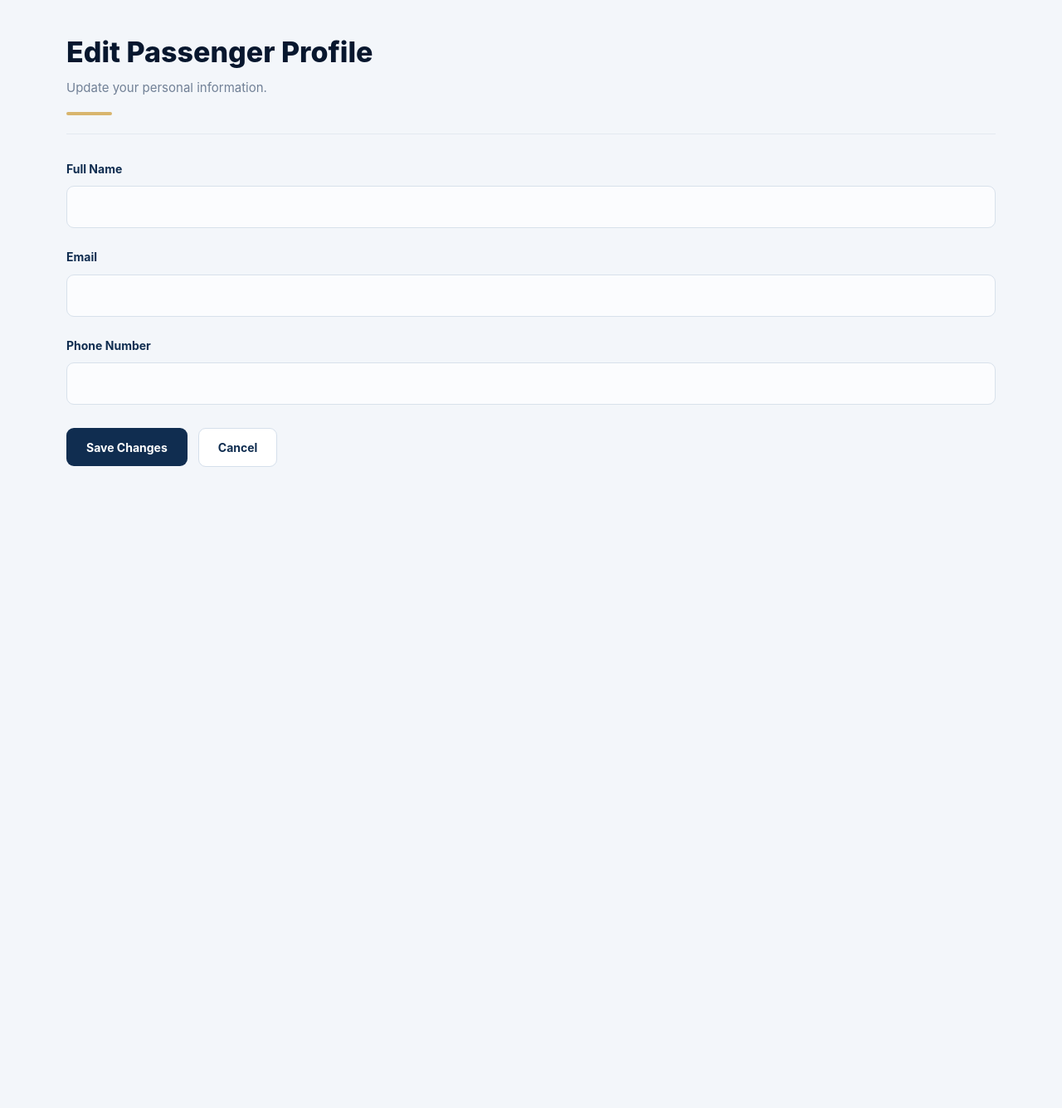
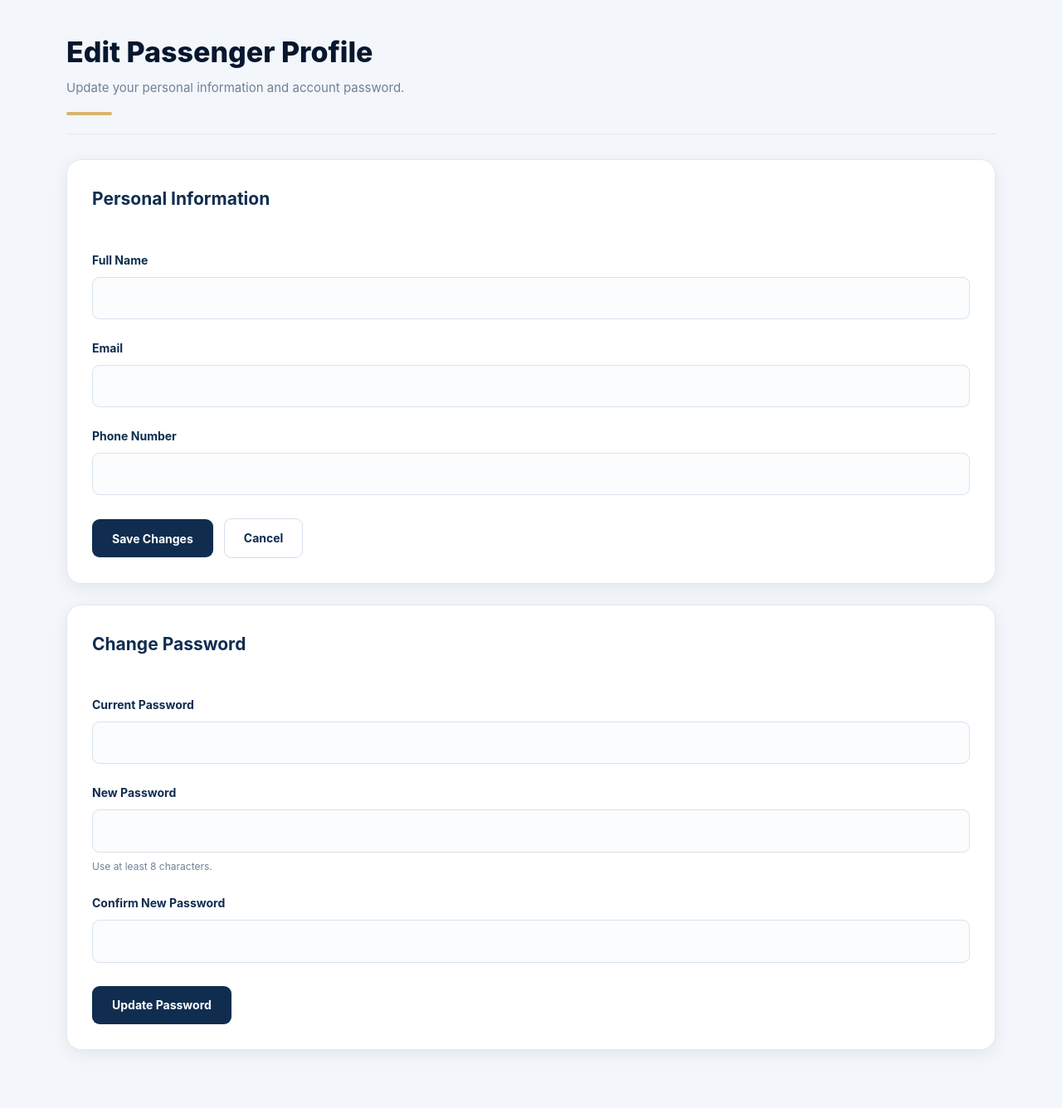
Before and after one commit to carolleow2567-svg/Computerized-Reservation-System, a PHP site: template app/views/passengers/edit.php in a window 1280 px wide. Shown: the whole page at 83% size. Before the commit the page ends 563 px from the top, so only its background shows below. Run offline with PHP 8.4, Linux system fonts and the light colour scheme; the template is opened without the code that fills it, so the values that code supplies are empty.

Commit message:
Add CSRF-protected password change form

```diff
--- a/app/views/passengers/edit.php
+++ b/app/views/passengers/edit.php
@@ -1,9 +1,8 @@
-
 <?php
 $passenger = $passenger ?? [];
 
-$e = function ($value) {
-    return htmlspecialchars((string) $value, ENT_QUOTES, 'UTF-8');
+$e = static function ($value) {
+    return htmlspecialchars((string) ($value ?? ''), ENT_QUOTES | ENT_SUBSTITUTE, 'UTF-8');
 };
 ?>
 
@@ -21,18 +20,25 @@ $e = function ($value) {
 
     <div class="page-header">
         <h1>Edit Passenger Profile</h1>
-        <p>Update your personal information.</p>
+        <p>Update your personal information and account password.</p>
     </div>
 
-    <div class="form-section">
+    <?php if (!empty($error)): ?>
+        <div class="error-message" role="alert"><?= $e($error) ?></div>
+    <?php endif; ?>
 
-        <?php if (!empty($error)): ?>
-            <div class="error-message">
-                <?= $e($error) ?>
-            </div>
-        <?php endif; ?>
+    <?php if (!empty($success)): ?>
+        <div class="success-message" role="status"><?= $e($success) ?></div>
+    <?php endif; ?>
+
+    <div class="table-section">
+        <div class="table-heading">
+            <h2>Personal Information</h2>
+        </div>
 
         <form method="POST" action="passenger-edit.php">
+            <input type="hidden" name="csrf_token" value="<?= $e(csrf_token()) ?>">
+            <input type="hidden" name="action" value="update_profile">
 
             <div class="form-group">
                 <label for="fullname">Full Name</label>
@@ -67,17 +73,58 @@ $e = function ($value) {
             </div>
 
             <div class="form-actions">
-                <button type="submit" class="btn-primary">
-                    Save Changes
-                </button>
+                <button type="submit" class="btn-primary">Save Changes</button>
+                <a href="passenger-profile.php" class="btn-secondary">Cancel</a>
+            </div>
+        </form>
+    </div>
 
-                <a href="passenger-profile.php" class="btn-secondary">
-                    Cancel
-                </a>
+    <div class="table-section">
+        <div class="table-heading">
+            <h2>Change Password</h2>
+        </div>
+
+        <form method="POST" action="passenger-edit.php" autocomplete="off">
+            <input type="hidden" name="csrf_token" value="<?= $e(csrf_token()) ?>">
+            <input type="hidden" name="action" value="change_password">
+
+            <div class="form-group">
+                <label for="current_password">Current Password</label>
+                <input
+                    type="password"
+                    id="current_password"
+                    name="current_password"
+                    autocomplete="current-password"
+                    required>
             </div>
 
+            <div class="form-group">
+                <label for="new_password">New Password</label>
+                <input
+                    type="password"
+                    id="new_password"
+                    name="new_password"
+                    autocomplete="new-password"
+                    minlength="8"
+                    required>
+                <small>Use at least 8 characters.</small>
+            </div>
+
+            <div class="form-group">
+                <label for="confirm_password">Confirm New Password</label>
+                <input
+                    type="password"
+                    id="confirm_password"
+                    name="confirm_password"
+                    autocomplete="new-password"
+                    minlength="8"
+                    required>
+            </div>
+
+            <div class="form-actions">
+                <button type="submit" class="btn-primary">Update Password</button>
+            </div>
         </form>
-
     </div>
 
 </div>
```
